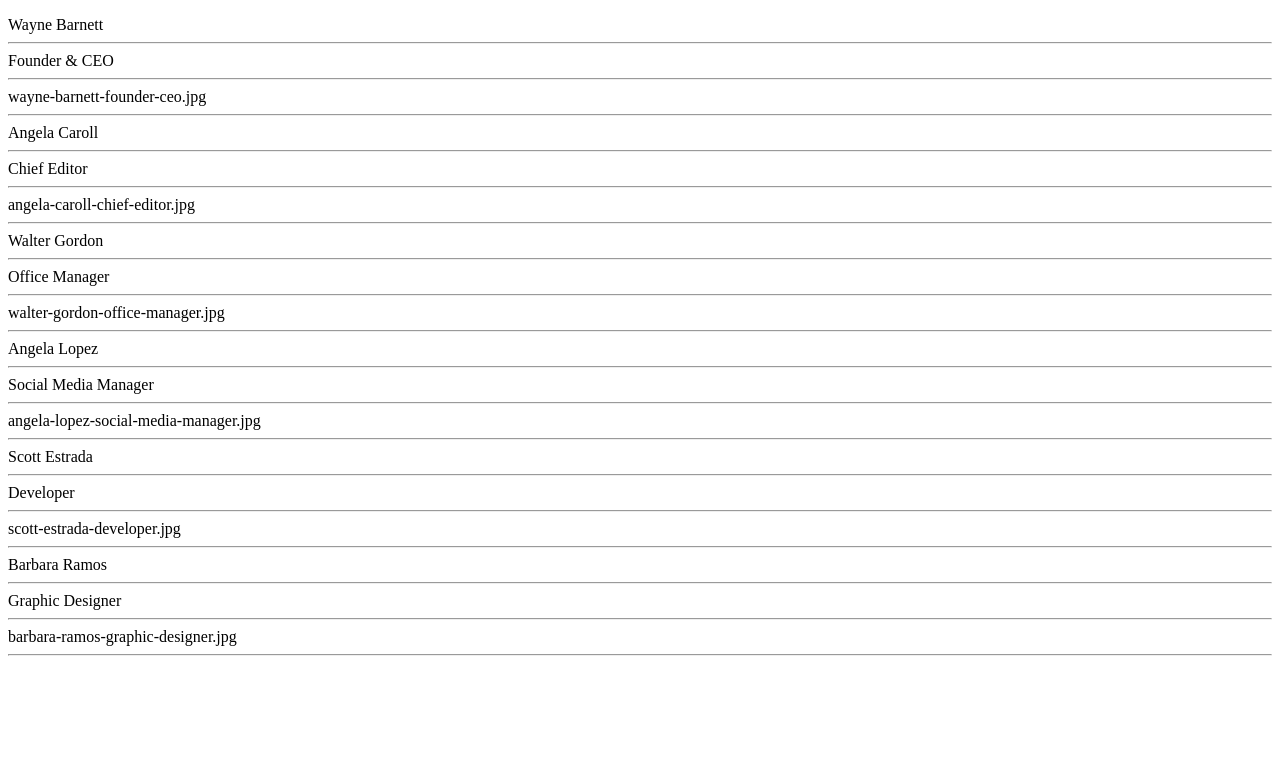
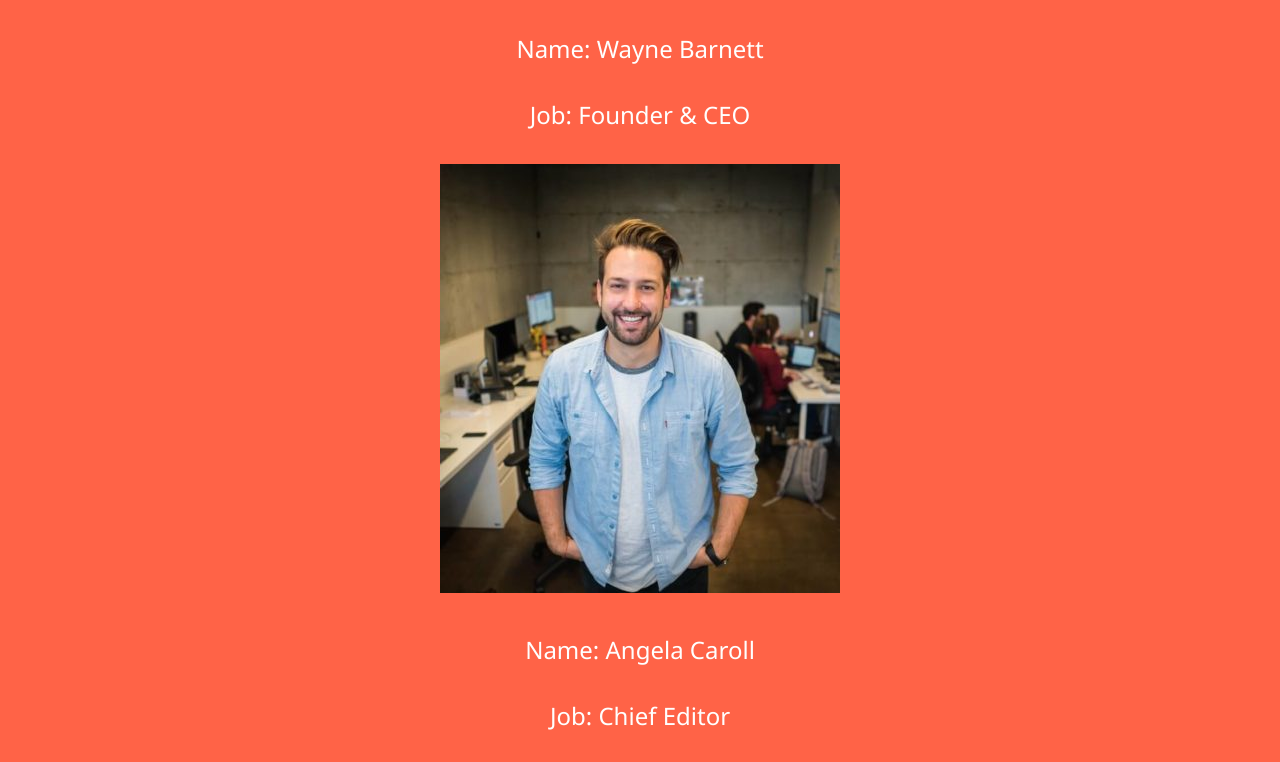
Before and after one commit to Paparellav/js-our-team, a plain HTML site: page index.html in a window 1280 px wide. Shown: the top 762 px of the page. Drawn offline with Linux system fonts and the light colour scheme.

Commit message:
bonus 1 completato

```diff
--- /dev/null
+++ b/css/style.css
@@ -0,0 +1,11 @@
+html {
+    font-family: 'Segoe UI', Tahoma, Geneva, Verdana, sans-serif;
+}
+
+body {
+    margin-top: 2rem;
+    text-align: center;
+    background-color: tomato;
+    color: white;
+    font-size: 1.5rem;
+}
--- a/index.html
+++ b/index.html
@@ -5,10 +5,13 @@
     <meta http-equiv="X-UA-Compatible" content="IE=edge">
     <meta name="viewport" content="width=device-width, initial-scale=1.0">
     <title>Our Team</title>
+
+    <!-- Styles -->
+    <link rel="stylesheet" href="css/style.css">
 </head>
 <body>
 
-    <p></p>
+    <div></div>
 
     <!-- Scripts -->
     <script src="js/script.js" type="text/javascript"></script>
--- a/js/script.js
+++ b/js/script.js
@@ -40,10 +40,14 @@ let userInfos = "";
 
 for (let i = 0; i < team.length; i++) {
     userInfos = team[i];
-    console.log(userInfos.name, userInfos.role, userInfos.image);
+    // console.log(userInfos.name, userInfos.role, userInfos.image);
 
     // MILESTONE 2:
     // stampare le stesse informazioni su DOM sottoforma di stringhe
-    const domElement = document.querySelector("p");
-    domElement.innerHTML += `${userInfos.name} <hr> ${userInfos.role} <hr> ${userInfos.image} <hr>`;
+    const domElement = document.querySelector("div");
+
+    // BONUS 1:
+    // trasformare la stringa foto in una immagine effettiva
+    domElement.innerHTML += `Name: ${userInfos.name}<br><br>Job: ${userInfos.role}<br><br><img src = "img/${userInfos.image}"><br><br>`;
+
 }
```
Also changed, not shown: img/angela-caroll-chief-editor.jpg (added), img/angela-lopez-social-media-manager.jpg (added), img/barbara-ramos-graphic-designer.jpg (added), img/new-team-member-01.jpg (added), img/new-team-member-02.jpg (added), img/new-team-member-03.jpg (added), img/new-team-member-04.jpg (added), img/scott-estrada-developer.jpg (added), img/walter-gordon-office-manager.jpg (added), img/wayne-barnett-founder-ceo.jpg (added).
